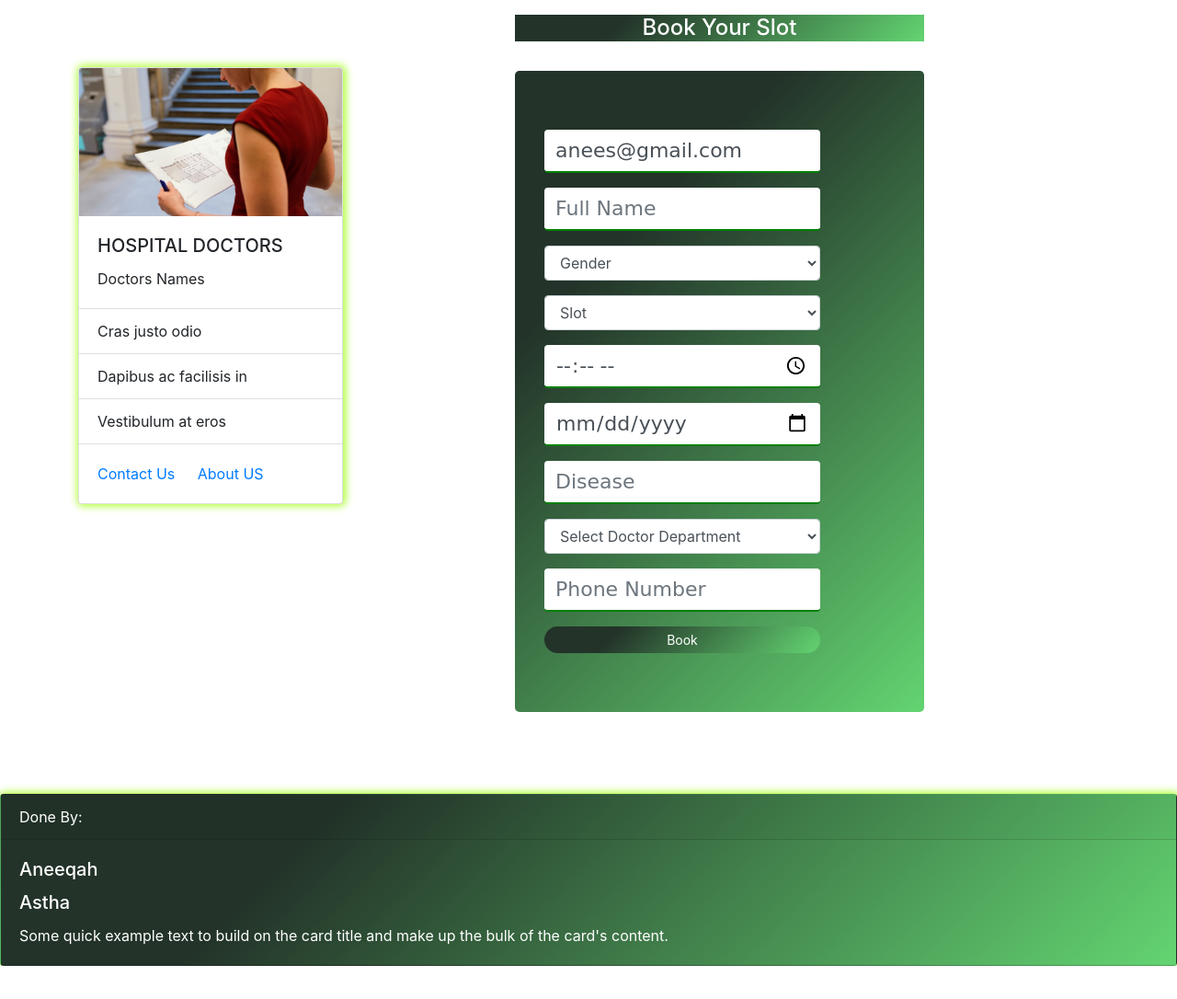
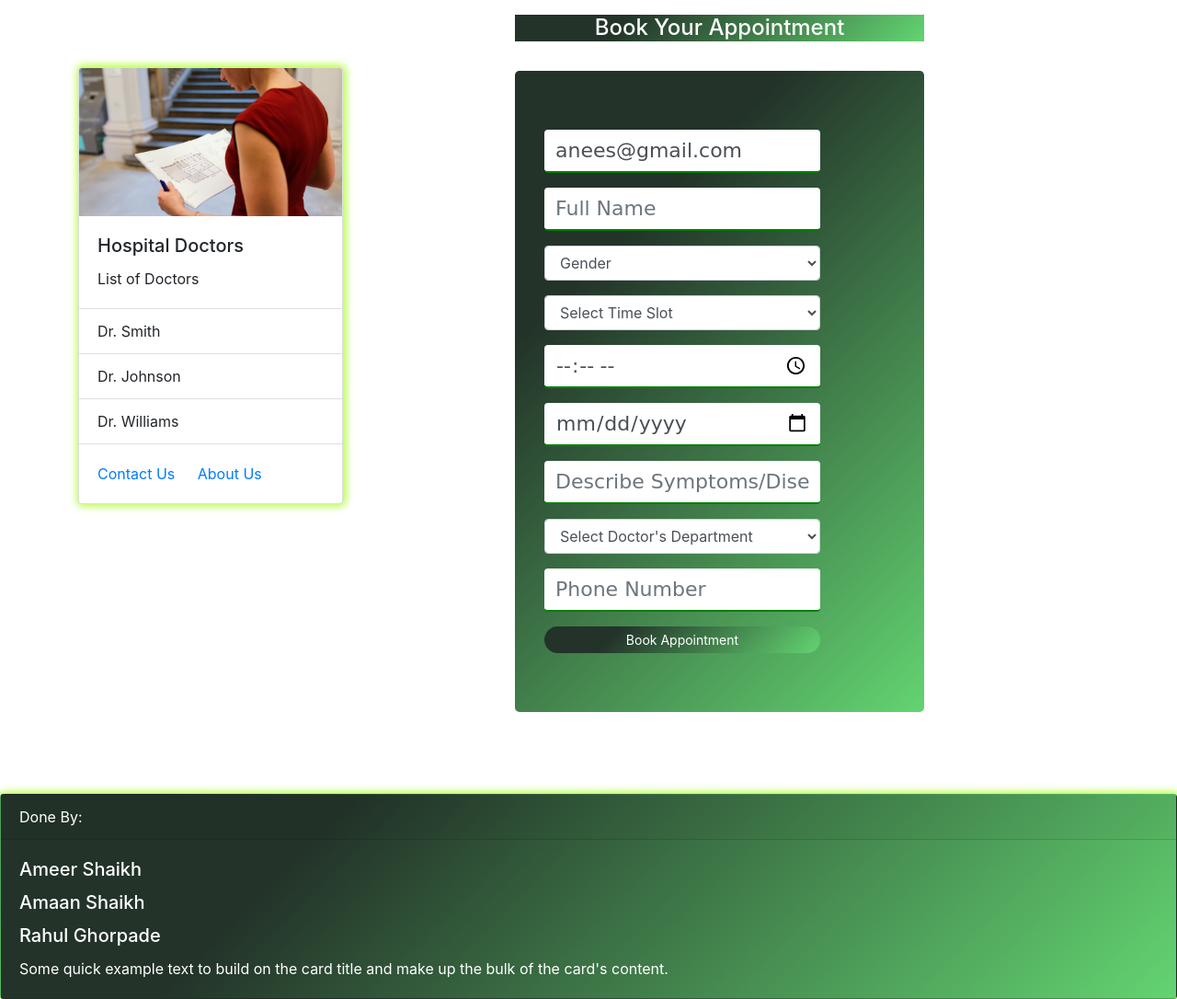
Before and after one commit to AmeerShaikh2MM21CS004/Hospital_management, a Flask app: page /patients in a window 1280 px wide. Shown: the part 56-1142 px from the top of the page at 92% size. Before the commit the page ends 1106 px from the top, so only its background shows below. Run offline with Flask 2, Linux system fonts and the light colour scheme; a user stored in the database is signed in; data comes from the database, SQL or seed files in the repository.

Commit message:
databse updated

```diff
--- a/PROJECT/main.py
+++ b/PROJECT/main.py
@@ -39,7 +39,7 @@ def load_user(user_id):
 
 
 # app.config['SQLALCHEMY_DATABASE_URL']='mysql://username:password@localhost/databas_table_name'
-app.config['SQLALCHEMY_DATABASE_URI']='mysql://root:@localhost/hms'
+app.config['SQLALCHEMY_DATABASE_URI']='mysql://root:root@localhost/hms'
 db=SQLAlchemy(app)
 
 
--- a/PROJECT/templates/base.html
+++ b/PROJECT/templates/base.html
@@ -102,8 +102,9 @@
 <div class="card text-white bg-dark">
   <div class="card-header">Done By:</div>
   <div class="card-body">
-    <h5 class="card-title">Aneeqah</h5>
-    <h5 class="card-title">Astha</h5>
+    <h5 class="card-title">Ameer Shaikh</h5>
+    <h5 class="card-title">Amaan Shaikh</h5>
+    <h5 class="card-title">Rahul Ghorpade</h5>
     <p class="card-text">Some quick example text to build on the card title and make up the bulk of the card's content.</p>
   </div>
 </div>
--- a/PROJECT/templates/patient.html
+++ b/PROJECT/templates/patient.html
@@ -13,137 +13,96 @@ Patients Booking
       <div class="card" style="width: 18rem;">
         <img src="static/images/doc.jpg" class="card-img-top" alt="...">
         <div class="card-body">
-    <h5 class="card-title">HOSPITAL DOCTORS</h6>
-    <p class="card-text">Doctors Names</p>
+          <h5 class="card-title">Hospital Doctors</h5>
+          <p class="card-text">List of Doctors</p>
         </div>
         <ul class="list-group list-group-flush">
-    <li class="list-group-item">Cras justo odio</li>
-    <li class="list-group-item">Dapibus ac facilisis in</li>
-    <li class="list-group-item">Vestibulum at eros</li>
+          <li class="list-group-item">Dr. Smith</li>
+          <li class="list-group-item">Dr. Johnson</li>
+          <li class="list-group-item">Dr. Williams</li>
         </ul>
         <div class="card-body">
           <a href="#" class="card-link">Contact Us</a>
-    <a href="#" class="card-link">About US</a>
+          <a href="#" class="card-link">About Us</a>
+        </div>
       </div>
     </div>
 
-</div>
-
     <div class="col-md-5">
-
-<h4 class="text-center bg-dark text-white">Book Your Slot</h4>
+      <h4 class="text-center bg-dark text-white">Book Your Appointment</h4>
       <br>
-
 
       {% with messages=get_flashed_messages(with_categories=true) %}
       {% if messages %}
       {% for category, message in messages %}
-
       <div class="alert alert-{{category}} alert-dismissible fade show" role="alert">
         {{message}}
-
         <button type="button" class="close" data-dismiss="alert" aria-label="Close">
           <span aria-hidden="true">&times;</span>
         </button>
       </div>
-
-
       {% endfor %}
       {% endif %}
       {% endwith %}
 
-
-
       <form action="/patients" method="post" class="jumbotron">
 
-
-
         <div class="form-group">
-
           <input type="email" class="form-control" id="email" value={{current_user.email}} name="email" required>
-
         </div>
 
         <div class="form-group">
-
           <input type="text" class="form-control" id="name" name="name" placeholder="Full Name" required>
-
         </div>
 
         <div class="form-group">
-
-
-
-<select class="form-control" id="gender" name="gender"  required>
+          <select class="form-control" id="gender" name="gender" required>
             <option selected>Gender</option>
             <option value="Male">Male</option>
             <option value="Female">Female</option>
             <option value="Others">Others</option>
-
           </select>
         </div>
 
         <div class="form-group">
-
-
-
-<select class="form-control" id="slot" name="slot"  required>
-        <option selected>Slot</option>
+          <select class="form-control" id="slot" name="slot" required>
+            <option selected>Select Time Slot</option>
             <option value="morning">Morning</option>
             <option value="evening">Evening</option>
             <option value="night">Night</option>
-
           </select>
         </div>
 
         <div class="form-group">
-
-    <input type="time" class="form-control" name="time" placeholder="Time" required>
-
-  </div>
-  <div class="form-group">
-
-    <input type="date" class="form-control" name="date" placeholder="date" required>
-
-  </div>
-  <div class="form-group">
-
-    <input type="text" class="form-control" id="disease" name="disease" placeholder="Disease" required>
-
+          <input type="time" class="form-control" name="time" placeholder="Select Time" required>
         </div>
 
         <div class="form-group">
+          <input type="date" class="form-control" name="date" placeholder="Select Date" required>
+        </div>
 
+        <div class="form-group">
+          <input type="text" class="form-control" id="disease" name="disease" placeholder="Describe Symptoms/Disease" required>
+        </div>
 
-
-<select class="form-control" id="dept" name="dept"  required>
-        <option selected>Select Doctor Department</option>
-        {% for d in doct  %}
+        <div class="form-group">
+          <select class="form-control" id="dept" name="dept" required>
+            <option selected>Select Doctor's Department</option>
+            {% for d in doct %}
             <option value="{{d.dept}}">{{d.dept}}</option>
             {% endfor %}
           </select>
         </div>
 
         <div class="form-group">
-
           <input type="number" class="form-control" id="number" name="number" placeholder="Phone Number" required>
-
         </div>
 
-
-  <button type="submit" id="btn" class="btn btn-dark btn-sm btn-block">Book</button>
+        <button type="submit" id="btn" class="btn btn-dark btn-sm btn-block">Book Appointment</button>
       </form>
 
     </div>
-
-
+  </div>
 </div>
 
-
-
-</div>
-
-
-
-
 {% endblock body %}
--- a/hms.sql
+++ b/hms.sql
@@ -19,6 +19,12 @@ SET time_zone = "+00:00";
 
 --
 -- Database: `hms`
+-- Create the database if it doesn't exist
+CREATE DATABASE IF NOT EXISTS hms;
+
+-- Use the newly created or existing database
+USE hms;
+
 --
 
 -- --------------------------------------------------------
```
Also changed, not shown: PROJECT/templates/index.html (+10 -14 lines), PROJECT/static/images/doctor_booking.png (added), PROJECT/static/images/home.png (added), PROJECT/static/images/patient_booking.png (added), PROJECT/static/images/patients_details.png (added), README.md. Lines whose indentation alone changed are shown as unchanged.
